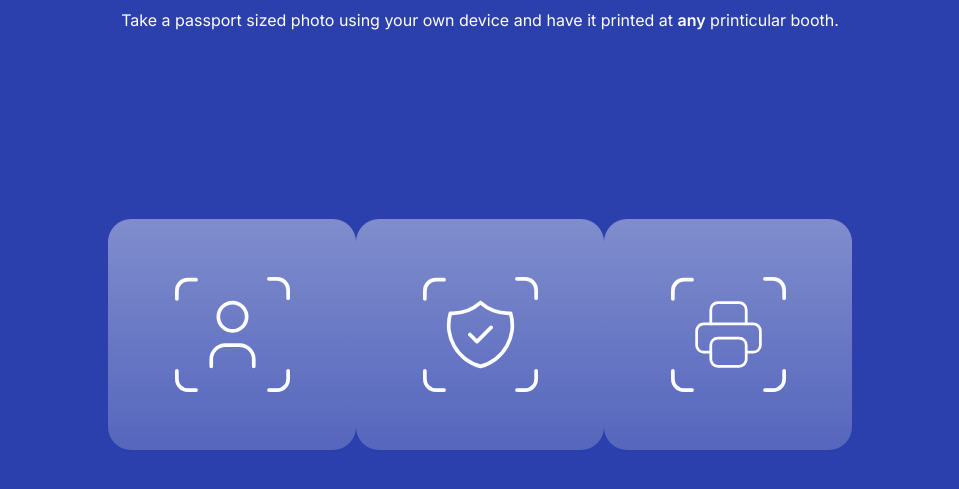
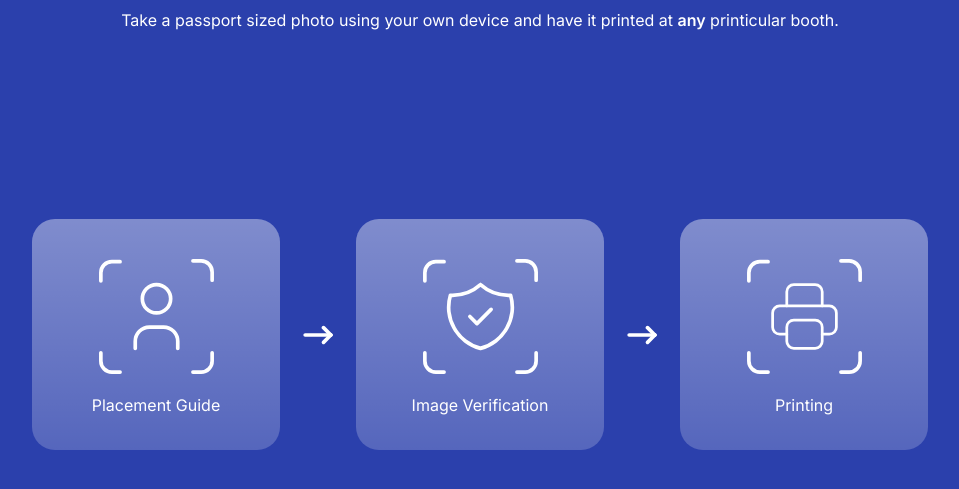
Before and after one commit to unicdeve/taking-picture, a Gatsby site: page / in a window 1280 px wide. Shown: the part 177-666 px from the top of the page, without its empty margins (160-1119 px from the left). Built offline with nearby package versions, Linux system fonts and the light colour scheme; Gatsby itself is replaced by a stand-in of ours.

Commit message:
wip: add icon-card title

```diff
--- a/src/components/home-content/home-content.comp.js
+++ b/src/components/home-content/home-content.comp.js
@@ -8,10 +8,17 @@ export default function HomeContent() {
 	return (
 		<Container>
 			<div className='icons'>
-				{homeData.map(({ id, icon }) => {
+				{homeData.map(({ id, icon, title }) => {
 					return (
 						<>
-							<IconFrame key={id} icon={icon} />
+							<IconFrame key={id} icon={icon} title={title} />
+							{id < 3 && (
+								<img
+									className='arrow'
+									src='/images/icons/right-arrow.svg'
+									alt=''
+								/>
+							)}
 						</>
 					);
 				})}
--- a/src/components/home-content/home-content.styled.js
+++ b/src/components/home-content/home-content.styled.js
@@ -6,5 +6,9 @@ export const Container = styled.div`
 	.icons {
 		display: flex;
 		justify-content: center;
+
+		.arrow {
+			margin: auto 1rem;
+		}
 	}
 `;
--- a/src/components/icon-frame/icon-frame.comp.js
+++ b/src/components/icon-frame/icon-frame.comp.js
@@ -2,12 +2,14 @@ import React from 'react';
 
 import { StyledIconFrame } from './icon-frame.styled';
 
-export default function IconFrame({ icon }) {
+export default function IconFrame({ icon, title }) {
 	return (
 		<StyledIconFrame>
 			<div className='icon-container'>
 				<img src={icon} alt='' />
 			</div>
+
+			<span>{title}</span>
 		</StyledIconFrame>
 	);
 }
--- a/src/components/icon-frame/icon-frame.styled.js
+++ b/src/components/icon-frame/icon-frame.styled.js
@@ -9,6 +9,10 @@ export const StyledIconFrame = styled.div`
 	flex-direction: column;
 	justify-content: center;
 	align-items: center;
+
+	span {
+		margin-top: 1rem;
+	}
 
 	.icon-container {
 		background-image: url('/images/square-frame.svg');
--- a/src/mock-ups/home.data.js
+++ b/src/mock-ups/home.data.js
@@ -2,18 +2,27 @@ export const homeData = [
 	{
 		id: 1,
 		title: 'Placement Guide',
+		mbTitle: 'Guided Face Placement',
+		mbContent:
+			'Get guided by our system on where and how to position your face to fit the requirements of a passport photo.',
 		icon: 'images/icons/avatar.svg',
 	},
 
 	{
 		id: 2,
-		title: 'Placement Guide',
+		title: 'Image Verification',
+		mbTitle: 'Photo Verification',
+		mbContent:
+			'You review the photo you take to verify that it fits the requirements for a passport photo.',
 		icon: 'images/icons/checker.svg',
 	},
 
 	{
 		id: 3,
-		title: 'Placement Guide',
+		title: 'Printing',
+		mbTitle: 'Print',
+		mbContent:
+			'After everything is finalized, you send the photo off to any printicular booth to be printed.',
 		icon: 'images/icons/print.svg',
 	},
 ];
--- a/static/css/index.css
+++ b/static/css/index.css
@@ -13,6 +13,7 @@ body {
 	margin: 0;
 	padding: 0;
 	overflow-x: hidden;
+	color: #fff;
 }
 
 :root {
```
